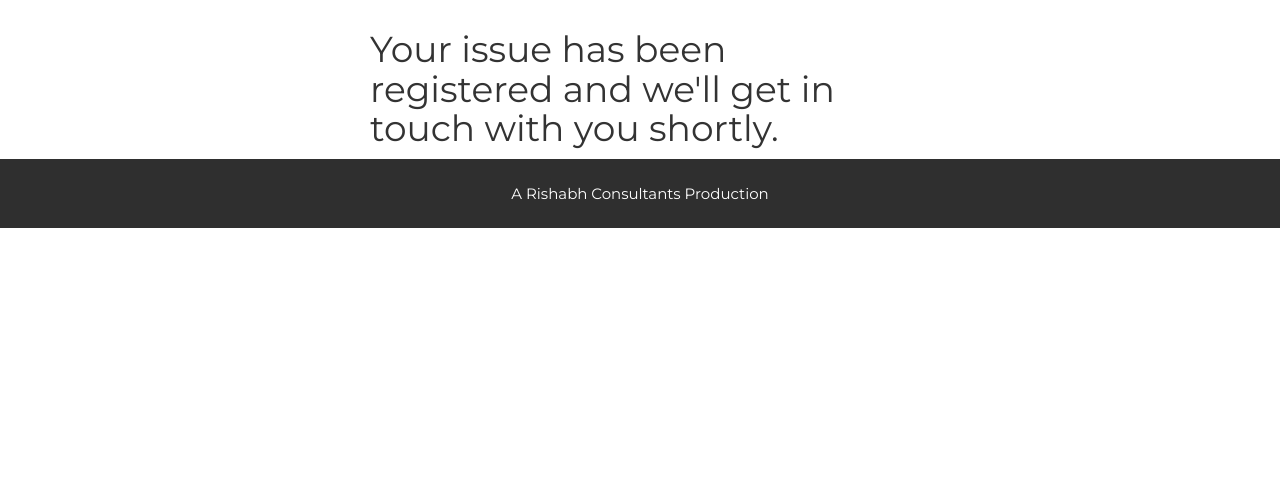
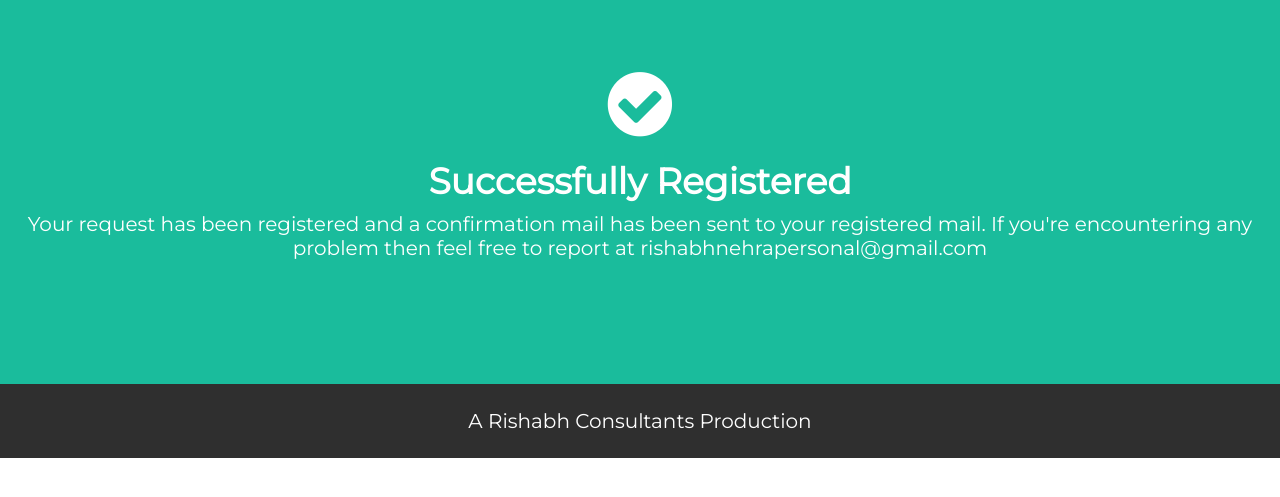
Before and after one commit to rishabhnehra/RCfinal, a Django app: template templates/successful_registered.html in a window 1280 px wide. Shown: the part 52-549 px from the top of the page. Run offline with Django 3.2, Linux system fonts and the light colour scheme; the template is opened without the code that fills it, so the values that code supplies are empty; some libraries are stand-ins or nearby versions.

Commit message:
Changed successful.html

```diff
--- a/templates/successful_registered.html
+++ b/templates/successful_registered.html
@@ -1,6 +1,6 @@
 {% extends 'base.html' %}
 
-{% block head_title %}Successfull Booking{% endblock %}
+{% block head_title %}Successfull | Rishabh Consultants{% endblock %}
 
 {% block active %}
   <li><a href="{% url 'home' %}">Home</a></li>
@@ -10,17 +10,35 @@
 {% block content %}
 <style>
   .navbar{
-    margin-bottom: 10px;
+    margin-bottom: 0px;
   }
   #query{
     margin-bottom: 10px;
   }
+  .bg-1{
+     background-color: #1abc9c; /* Green */
+    color: #ffffff;
+  }
+  p{
+    font-size: 20px;
+        text-align: center;
+
+  }
+
+  .container-fluid {
+    padding-top: 67px;
+    padding-right: 15px;
+    padding-left: 15px;
+    margin-right: auto;
+    margin-left: auto;
+    padding-bottom: 114px;
+}
+
+
 </style>
-<div class="container">
-  <div class="col-md-6 col-md-offset-3">
-
-  <h1>Your issue has been registered and we'll get in touch with you shortly.</h1>
-
-    </div>
+<div class="container-fluid bg-1 text-center">
+    <i class="fa fa-check-circle fa-5x"></i>
+    <h1><strong>Successfully Registered</strong></h1>
+    <p>Your request has been registered and a confirmation mail has been sent to your registered mail. If you're encountering any problem then feel free to report at rishabhnehrapersonal@gmail.com</p>
 </div>
 {% endblock %}
```
